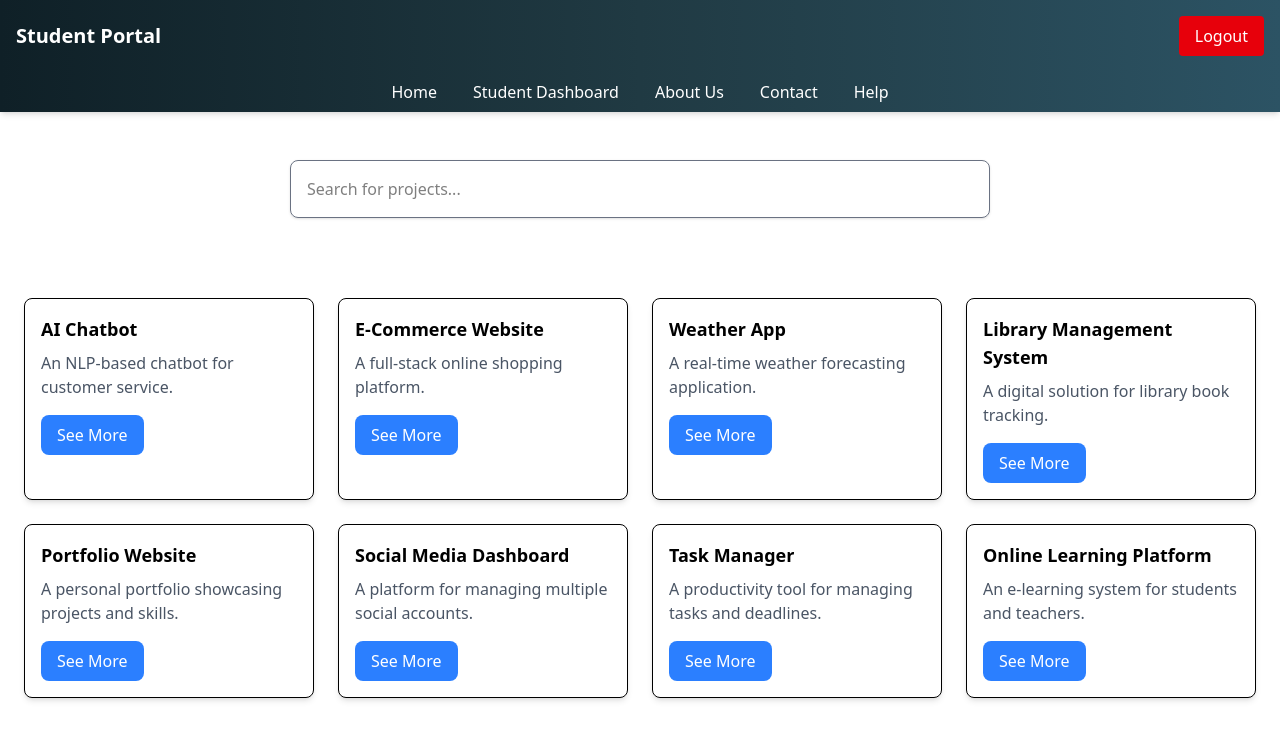
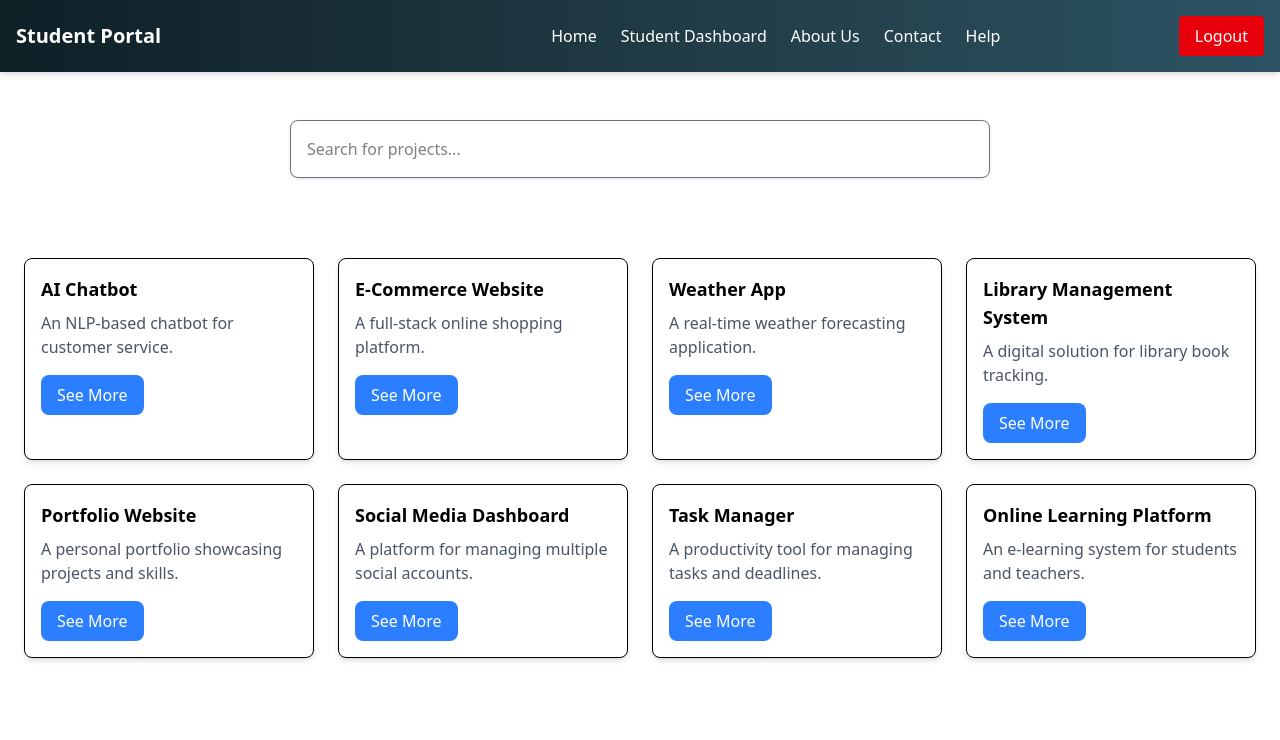
Before and after one commit to adibmahmud007/capstone-hub, a React (Vite) app: page /studentHome in a window 1280 px wide. Shown: the top 740 px of the page. Built offline with nearby package versions, Linux system fonts and the light colour scheme.

Commit message:
header ui fixed

```diff
--- a/src/components/Header/Header.jsx
+++ b/src/components/Header/Header.jsx
@@ -44,10 +44,19 @@ const Header = () => {
       >
         <Menu size={28} />
       </button>
-          <div className="text-xl font-bold">Student Portal</div>
+      <div className="text-xl lg:mr-[350px] font-bold">Student Portal</div>
+
+      {/* Desktop Nav Menu */}
+      <nav className="hidden lg:flex space-x-6 ml-10">
+        <Link to="/" className="hover:text-gray-300">Home</Link>
+        <Link to="/studentDashboard" className="hover:text-gray-300">Student Dashboard</Link>
+        <Link to="/about" className="hover:text-gray-300">About Us</Link>
+        <Link to="/contact" className="hover:text-gray-300">Contact</Link>
+        <Link to="/help" className="hover:text-gray-300">Help</Link>
+      </nav>
     </div>
 
-        {/* Right: Logout */}
+    {/* Right: Logout Button */}
     <div className="flex items-center space-x-4">
       <button
         className="bg-red-600 px-4 py-2 rounded hover:bg-red-700"
@@ -59,37 +68,23 @@ const Header = () => {
   </div>
 
   {/* Slide-in Navigation for mobile */}
-      <nav
-        className={`lg:hidden fixed inset-y-0 left-0 w-64 bg-gray-800 text-white p-4 transition-transform duration-300 z-40 ${
-          isOpen ? "translate-x-0" : "-translate-x-full"
-        }`}
-      >
+  <nav className={`lg:hidden fixed inset-y-0 left-0 w-64 bg-gray-800 text-white p-4 transition-transform duration-300 ${isOpen ? "translate-x-0" : "-translate-x-full"}`}>
     <div className="flex justify-between items-center mb-4">
       <h2 className="text-lg font-semibold">Menu</h2>
       <button onClick={() => setIsOpen(false)} className="text-white">
         <X size={24} />
       </button>
     </div>
-        <ul className="flex flex-col space-y-2">
-          <li><a href="/" className="block py-2 hover:text-gray-300">Home</a></li>
-          <li><Link to='/studentDashboard'><a href="/studentDashboard" className="block py-2 hover:text-gray-300">Student Dashboard</a></Link></li>
-          <li><a href="/about" className="block py-2 hover:text-gray-300">About Us</a></li>
-          <li><a href="/contact" className="block py-2 hover:text-gray-300">Contact</a></li>
-          <li><a href="/help" className="block py-2 hover:text-gray-300">Help</a></li>
-        </ul>
-      </nav>
-
-      {/* Desktop Navigation */}
-      <nav className="hidden lg:block">
-        <ul className="flex justify-center space-x-9 text-white py-2">
-          <li><a href="/" className="hover:text-gray-300">Home</a></li>
-          <li><a href="/studentDashboard" className="hover:text-gray-300">Student Dashboard</a></li>
-          <li><a href="/about" className="hover:text-gray-300">About Us</a></li>
-          <li><a href="/contact" className="hover:text-gray-300">Contact</a></li>
-          <li><a href="/help" className="hover:text-gray-300">Help</a></li>
+    <ul className="flex flex-col">
+      <li><Link to="/" className="block py-2 hover:text-gray-300">Home</Link></li>
+      <li><Link to="/studentDashboard" className="block py-2 hover:text-gray-300">Student Dashboard</Link></li>
+      <li><Link to="/contact" className="block py-2 hover:text-gray-300">Contact</Link></li>
+      <li><Link to="/help" className="block py-2 hover:text-gray-300">Help</Link></li>
+      <li><Link to="/about" className="block py-2 hover:text-gray-300">About Us</Link></li>
     </ul>
   </nav>
 </header>
+
   );
 };
 
```
Lines whose indentation alone changed are shown as unchanged.
